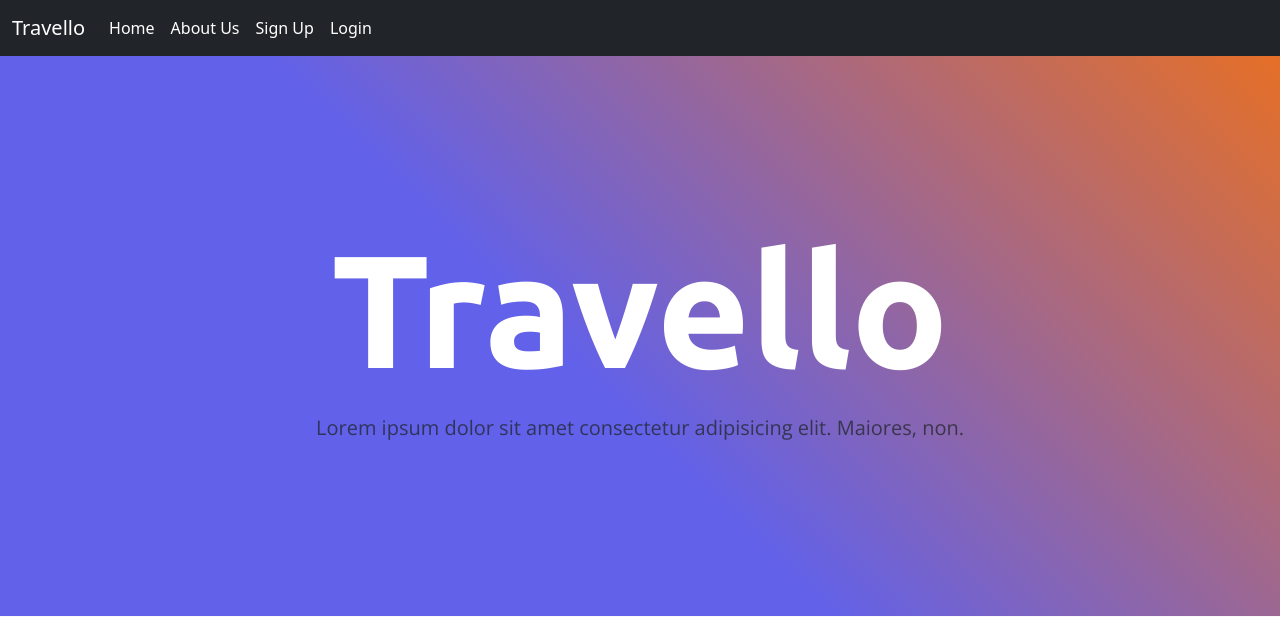
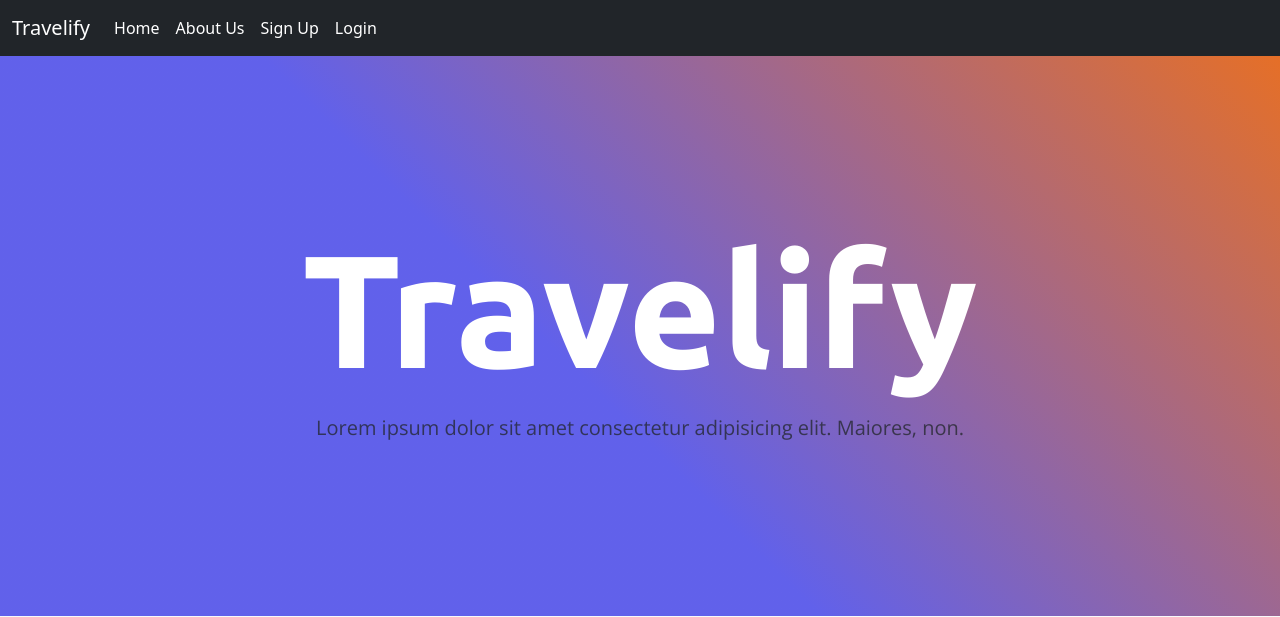
Before and after one commit to Abhilash437/Travel-Management-System-Project-, a Django app: page /loginmodule/home/ in a window 1280 px wide. Shown: the top 617 px of the page. Run offline with Django 3.2, Linux system fonts and the light colour scheme; data that the repository does not hold is empty.

Commit message:
temp commit

```diff
--- a/loginmodule/templates/home.html
+++ b/loginmodule/templates/home.html
@@ -41,7 +41,7 @@
         </div> -->
         <nav class="navbar navbar-expand-lg bg-dark">
             <div class="container-fluid">
-              <a class="navbar-brand text-white" href="/loginmodule/home/">Travello</a>
+              <a class="navbar-brand text-white" href="/loginmodule/home/">Travelify</a>
               <button class="navbar-toggler bg-white" type="button" data-bs-toggle="collapse" data-bs-target="#navbarNav" aria-controls="navbarNav" aria-expanded="false" aria-label="Toggle navigation">
                 <span class="navbar-toggler-icon "></span>
               </button>
@@ -83,7 +83,7 @@
     <main role="main">
         <section class="jumbotron text-center align-items-center d-flex justify-content-center" style="height:70vh;">
             <div class="container">
-            <h1 class="jumbotron-heading" style="font-family: 'Ubuntu', sans-serif; color:white; font-size:10rem;">Travello</h1>
+            <h1 class="jumbotron-heading" style="font-family: 'Ubuntu', sans-serif; color:white; font-size:10rem;">Travelify</h1>
             <p class="lead text-muted">Lorem ipsum dolor sit amet consectetur adipisicing elit. Maiores, non.</p>
             </div>
         </section>
--- a/myTMS/settings.py
+++ b/myTMS/settings.py
@@ -66,7 +66,7 @@ DATABASES = {
         'ENGINE': 'django.db.backends.mysql',
         'NAME': 'travel_management_system',
 		'USER': 'root',
-		'PASSWORD': '',
+		'PASSWORD': 'Abhilash@11',
 		'HOST': 'localhost',
 		'PORT': '3306',
 
```
